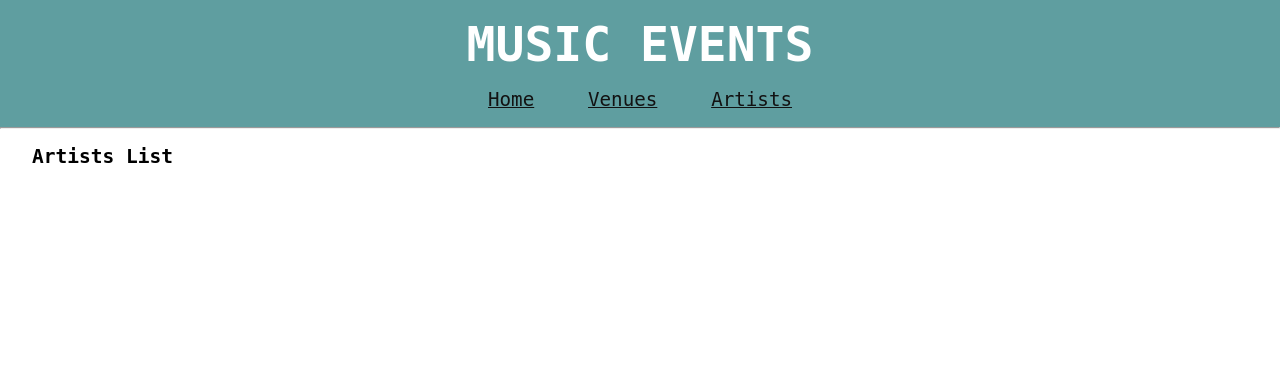
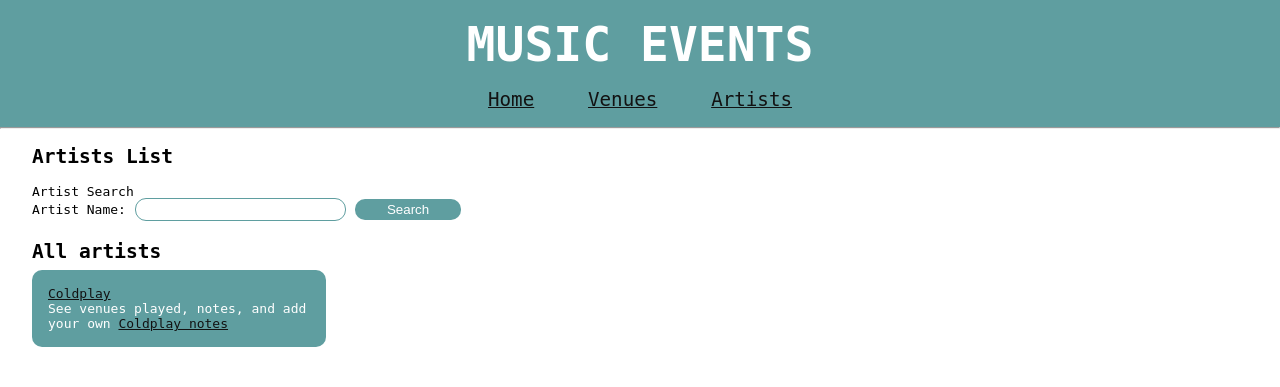
Before and after one commit to fermolanoc/final-project-emerging-tech, a Django app: page /artists/list/ in a window 1280 px wide. Shown: the top 387 px of the page. Run offline with Django 3.2, Linux system fonts and the light colour scheme; data comes from the database, SQL or seed files in the repository.

Commit message:
[ADD] list of artists to artists_list page and add form to filter them

```diff
--- a/events/music_events/forms.py
+++ b/events/music_events/forms.py
@@ -3,3 +3,7 @@ from django import forms
 
 class VenueSearchForm(forms.Form):
     search_name = forms.CharField(label='Venue Name', max_length=200)
+
+
+class ArtistSearchForm(forms.Form):
+    search_name = forms.CharField(label='Artist Name', max_length=200)
--- a/events/music_events/templates/music_events/artists/artists_list.html
+++ b/events/music_events/templates/music_events/artists/artists_list.html
@@ -2,4 +2,46 @@
 
 <h2>Artists List</h2>
 
+<div>
+  <p>Artist Search</p>
+  <form action="{% url 'events:artist_list' %}">
+    {{ form }}
+    <input type="submit" value="Search" class="btn" />
+  </form>
+
+  <div class="filtered-results">
+    {% if search_term %}
+    <h2 id="artist-list-title">
+      Artists matching '{{ search_term }}'
+      <a href="{% url 'events:artist_list' %}" id="clear_search">(clear)</a>
+    </h2>
+    {% else %}
+    <h2 id="artist-list-title">All artists</h2>
+    {% endif %}
+  </div>
+  <div class="list">
+    {% for artist in artists %}
+
+    <div class="artist row" id="artist_{{ artist.pk }}">
+      <p>
+        <a href=""
+          >{{ artist.name }}</a
+        >
+      </p>
+
+      <p>
+        See venues played, notes, and add your own
+        <a href=""
+          >{{ artist.name }} notes</a
+        >
+      </p>
+    </div>
+
+    {% empty %}
+
+    <p>No artists found</p>
+    {% endfor %}
+  </div>
+</div>
+
 {% endblock %}
--- a/events/music_events/urls.py
+++ b/events/music_events/urls.py
@@ -11,5 +11,5 @@ urlpatterns = [
     path('venues/artists_at/<int:venue_pk>/', views.artists_at_venue, name='artists_at_venue'),
 
     # Artist related
-    path('artists/list/', views.artists_list, name='artist_list'),
+    path('artists/list/', views.artist_list, name='artist_list'),
 ]
--- a/events/music_events/views.py
+++ b/events/music_events/views.py
@@ -1,7 +1,7 @@
 from django.shortcuts import render, get_object_or_404
 
-from .models import Venue, Show
-from .forms import VenueSearchForm
+from .models import Venue, Show, Artist
+from .forms import VenueSearchForm, ArtistSearchForm
 
 
 # Create your views here.
@@ -41,5 +41,19 @@ def venue_detail(request, venue_pk):
     return render(request, 'music_events/venues/venue_detail.html', {'venue': venue})
 
 
-def artists_list(request):
-    return render(request, 'music_events/artists/artists_list.html')
+def artist_list(request):
+    """ Get a list of all artists, ordered by name.
+
+        If request contains a get parameter search_name then
+        only include artists with names containing that text. """
+    form = ArtistSearchForm()
+    search_name = request.GET.get('search_name')
+    if search_name:
+        artists_results = Artist.objects.filter(name__icontains=search_name).order_by('name')
+    else:
+        artists_results = Artist.objects.all().order_by('name')
+
+    return render(request, 'music_events/artists/artists_list.html',
+                  {'artists': artists_results,
+                   'form': form,
+                   'search_term': search_name})
```
